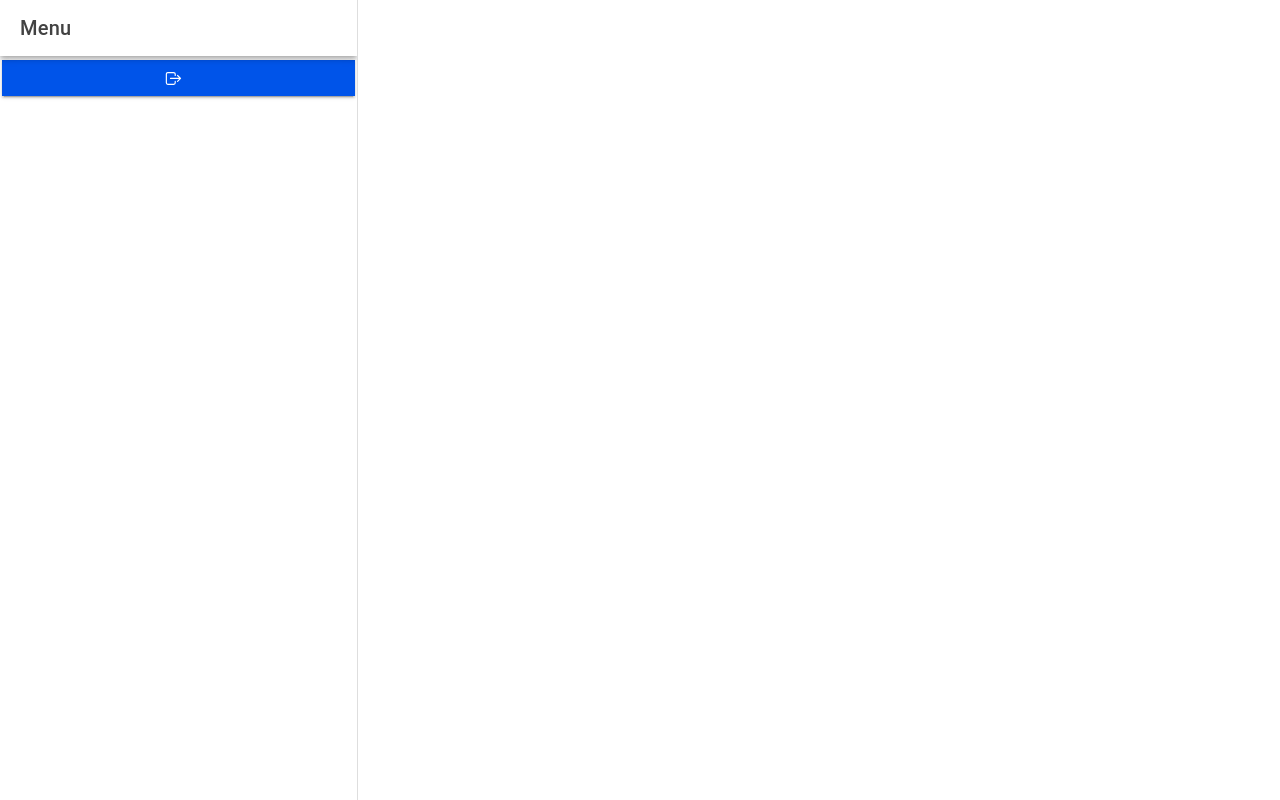
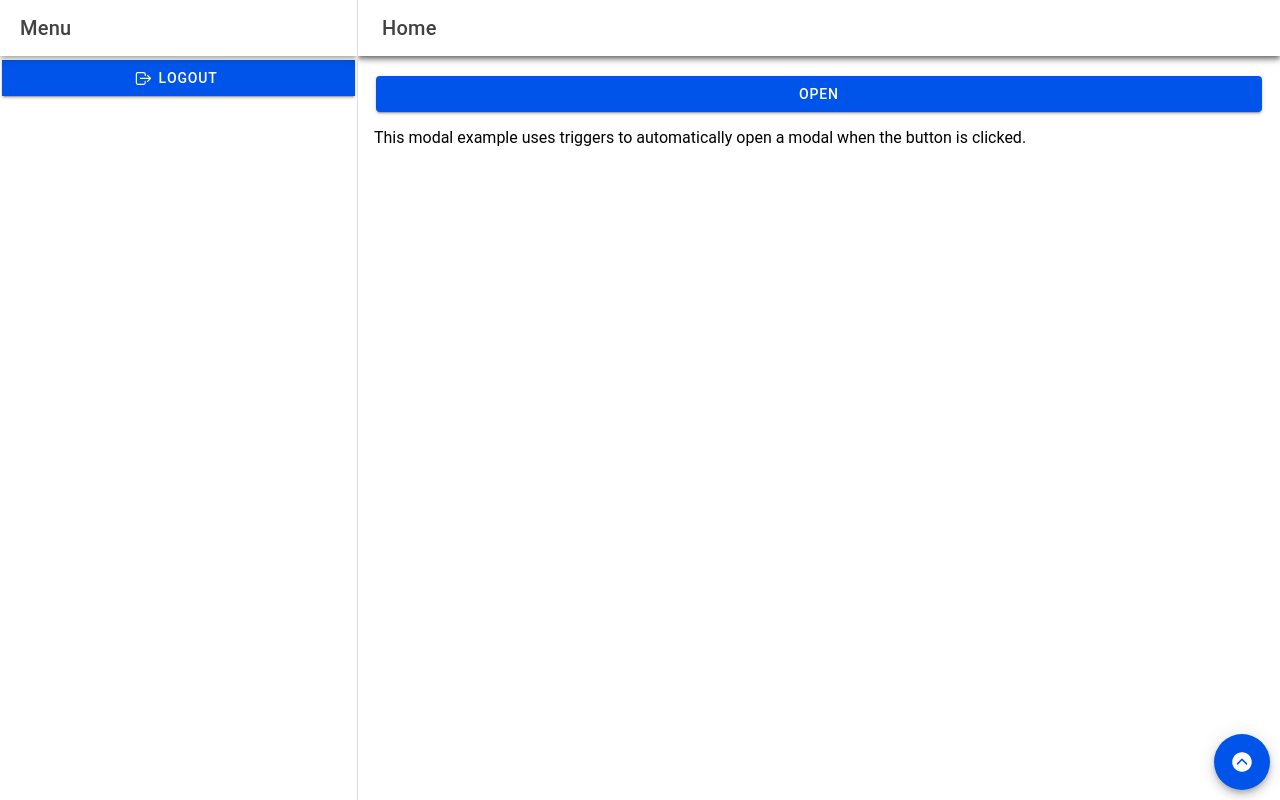
Before and after one commit to LamboKahanas/it35a-mobile, a React (Vite) app: page /app/home in a window 1280 px wide. Built offline with nearby package versions, Linux system fonts and the light colour scheme.

Commit message:
fixed navigation so every functions can run

```diff
--- a/src/App.tsx
+++ b/src/App.tsx
@@ -1,40 +1,24 @@
-import { Redirect, Route } from 'react-router-dom';
+import { Route } from 'react-router-dom';
 import { IonApp, IonRouterOutlet, setupIonicReact } from '@ionic/react';
 import { IonReactRouter } from '@ionic/react-router';
-import Home from './pages/Home';
+
 import Login from './pages/Login';
 import Menu from './pages/Menu';
 
-/* Core CSS required for Ionic components to work properly */
+/* Ionic CSS */
 import '@ionic/react/css/core.css';
-
-/* Basic CSS for apps built with Ionic */
 import '@ionic/react/css/normalize.css';
 import '@ionic/react/css/structure.css';
 import '@ionic/react/css/typography.css';
-
-/* Optional CSS utils that can be commented out */
 import '@ionic/react/css/padding.css';
 import '@ionic/react/css/float-elements.css';
 import '@ionic/react/css/text-alignment.css';
 import '@ionic/react/css/text-transformation.css';
 import '@ionic/react/css/flex-utils.css';
 import '@ionic/react/css/display.css';
-
-/**
- * Ionic Dark Mode
- * -----------------------------------------------------
- * For more info, please see:
- * https://ionicframework.com/docs/theming/dark-mode
- */
-
-/* import '@ionic/react/css/palettes/dark.always.css'; */
-/* import '@ionic/react/css/palettes/dark.class.css'; */
 import '@ionic/react/css/palettes/dark.system.css';
 
-/* Theme variables */
 import './theme/variables.css';
-
 
 setupIonicReact();
 
@@ -42,8 +26,8 @@ const App: React.FC = () => (
   <IonApp>
     <IonReactRouter>
       <IonRouterOutlet>
-        <Route exact path="/" component={Login}></Route>
-        <Route path="/app" component={Menu}></Route>
+        <Route exact path="/" component={Login} />
+        <Route path="/app" component={Menu} />
       </IonRouterOutlet>
     </IonReactRouter>
   </IonApp>
--- a/src/pages/Home.tsx
+++ b/src/pages/Home.tsx
@@ -1,24 +1,30 @@
-import { IonContent, IonHeader, IonPage, IonTitle, IonToolbar } from '@ionic/react';
+import {IonContent,IonHeader,IonPage,IonTitle,IonToolbar,IonButtons,IonMenuButton} from '@ionic/react';
+
 import ExploreContainer from '../components/ExploreContainer';
+import FabComponent from '../components/FabComponent';
+import ModalComponent from '../components/ModalComponent';
+
 import './Home.css';
-import FabComponent from '../components/FabComponent';
-import { M } from 'vite/dist/node/types.d-aGj9QkWt';
-import ModalComponent from '../components/ModalComponent';
 
 const Home: React.FC = () => {
   return (
     <IonPage>
       <IonHeader>
         <IonToolbar>
+          <IonButtons slot="start">
+            <IonMenuButton />
+          </IonButtons>
           <IonTitle>Home</IonTitle>
         </IonToolbar>
       </IonHeader>
+
       <IonContent fullscreen>
         <IonHeader collapse="condense">
           <IonToolbar>
-            <IonTitle size="large">Blank</IonTitle>
+            <IonTitle size="large">Home</IonTitle>
           </IonToolbar>
         </IonHeader>
+
         <ExploreContainer />
         <ModalComponent />
         <FabComponent />
--- a/src/pages/Login.tsx
+++ b/src/pages/Login.tsx
@@ -1,29 +1,28 @@
-import { IonPage, IonHeader, IonToolbar, IonButtons, IonMenuButton, IonTitle, IonContent, IonButton, useIonRouter } from "@ionic/react";
+import {IonPage,IonHeader,IonToolbar,IonTitle,IonContent,IonButton} from "@ionic/react";
+import { useIonRouter } from "@ionic/react";
 
 const Login: React.FC = () => {
   const navigation = useIonRouter();
 
-    const dologin = () => {
+  const doLogin = () => {
     navigation.push('/app', 'forward', 'replace');
-    }
+  };
+
   return (
     <IonPage>
       <IonHeader>
         <IonToolbar>
-                    <IonButtons>
-                        <IonMenuButton></IonMenuButton>
-                    </IonButtons>
           <IonTitle>Login</IonTitle>
         </IonToolbar>
       </IonHeader>
+
       <IonContent fullscreen>
-                <IonButton expand="full" onClick={() => dologin()}>
+        <IonButton expand="full" onClick={doLogin}>
           Login
         </IonButton>
-
-
       </IonContent>
     </IonPage>
   );
-}
+};
+
 export default Login;
--- a/src/pages/Menu.tsx
+++ b/src/pages/Menu.tsx
@@ -1,26 +1,29 @@
-import { IonPage, IonHeader, IonToolbar, IonButtons, IonMenuButton, IonTitle, IonContent, IonSplitPane, IonMenu, IonRouterOutlet, IonMenuToggle, IonIcon, IonItem, IonLabel, IonButton } from "@ionic/react";
+import {IonPage,IonHeader,IonToolbar,IonTitle,IonContent,IonSplitPane,IonMenu,IonRouterOutlet,IonMenuToggle,IonIcon,IonItem,IonButton} from "@ionic/react";
+
 import { Redirect, Route } from "react-router-dom";
 import Home from "./Home";
 import { homeOutline, logOutOutline } from "ionicons/icons";
 
 const Menu: React.FC = () => {
 
-    const path = [
-        {name: 'Home', url: '/app/home', icon:homeOutline}
-    ]
+  const paths = [
+    { name: 'Home', url: '/app/home', icon: homeOutline }
+  ];
+
   return (
     <IonPage>
       <IonSplitPane contentId="main">
+
+        {/* SIDE MENU */}
         <IonMenu contentId="main">
           <IonHeader>
             <IonToolbar>
-                            <IonTitle>
-                                Menu
-                            </IonTitle>
+              <IonTitle>Menu</IonTitle>
             </IonToolbar>
           </IonHeader>
+
           <IonContent>
-                        {path.map((item, index) => (
+            {paths.map((item, index) => (
               <IonMenuToggle key={index}>
                 <IonItem routerLink={item.url} routerDirection="forward">
                   <IonIcon icon={item.icon} slot="start" />
@@ -28,22 +31,25 @@ const Menu: React.FC = () => {
                 </IonItem>
               </IonMenuToggle>
             ))}
+
             <IonButton routerLink="/" routerDirection="back" expand="full">
               <IonIcon icon={logOutOutline} slot="start" />
+              Logout
             </IonButton>
           </IonContent>
         </IonMenu>
 
+        {/* MAIN CONTENT */}
         <IonRouterOutlet id="main">
-                    <Route exact path="app/home" component={Home}/>
-                    <Route exact path="app/">
-                    <Redirect to="app/home"/>
+          <Route exact path="/app/home" component={Home} />
+          <Route exact path="/app">
+            <Redirect to="/app/home" />
           </Route>
+        </IonRouterOutlet>
 
-
-                </IonRouterOutlet>
       </IonSplitPane>
     </IonPage>
   );
-}
+};
+
 export default Menu;
```
Also changed, not shown: 1 other file (tests, documents, lock files or other folders). Lines whose indentation alone changed are shown as unchanged.
